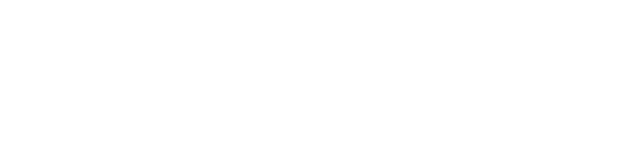
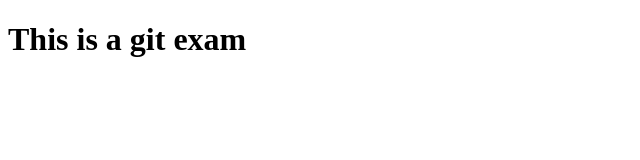
Before and after one commit to sreeyukthag/git-edstem-exam, a plain HTML site: page index.html in a window 1280 px wide. Shown: the whole page, without its empty margins (0-640 px from the left). Drawn offline with Linux system fonts and the light colour scheme.

Commit message:
Added a header

```diff
--- a/index.html
+++ b/index.html
@@ -6,6 +6,6 @@
     <title>Document</title>
 </head>
 <body>
-
+    <h1> This is a git exam </h1>
 </body>
 </html>
```
